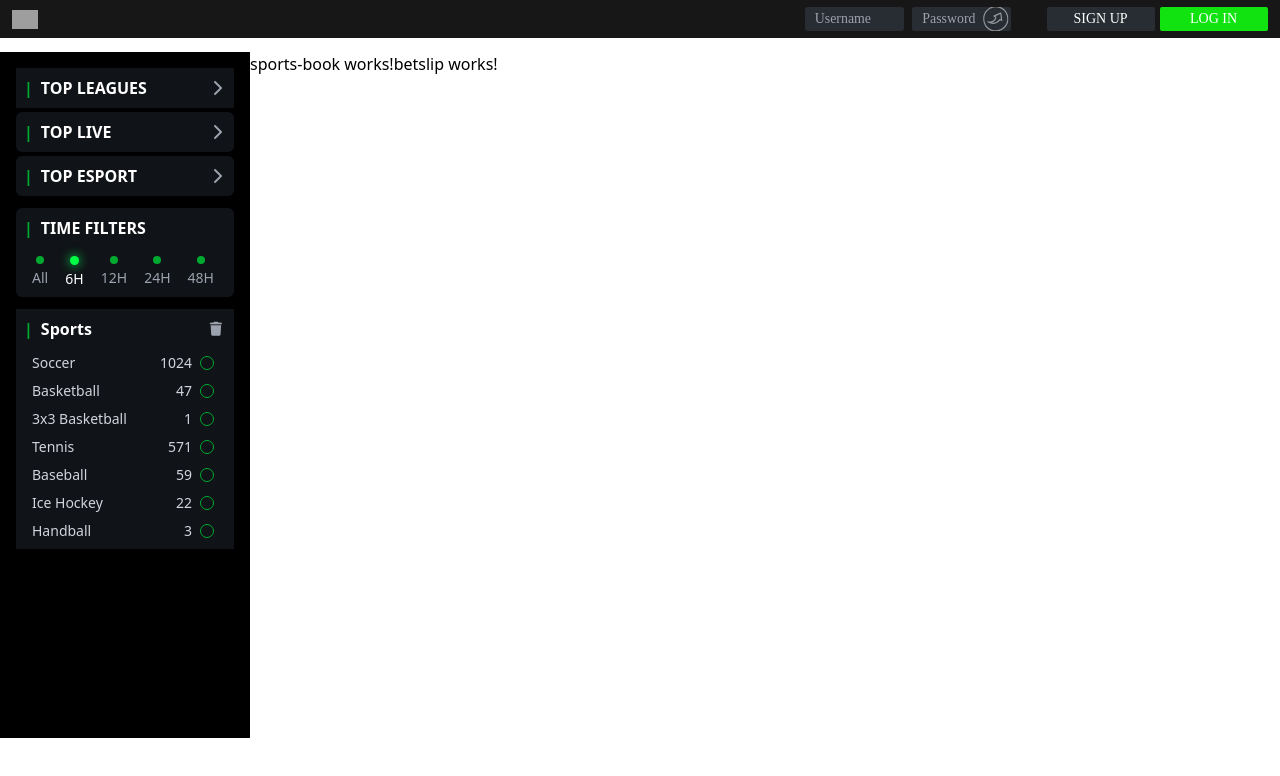
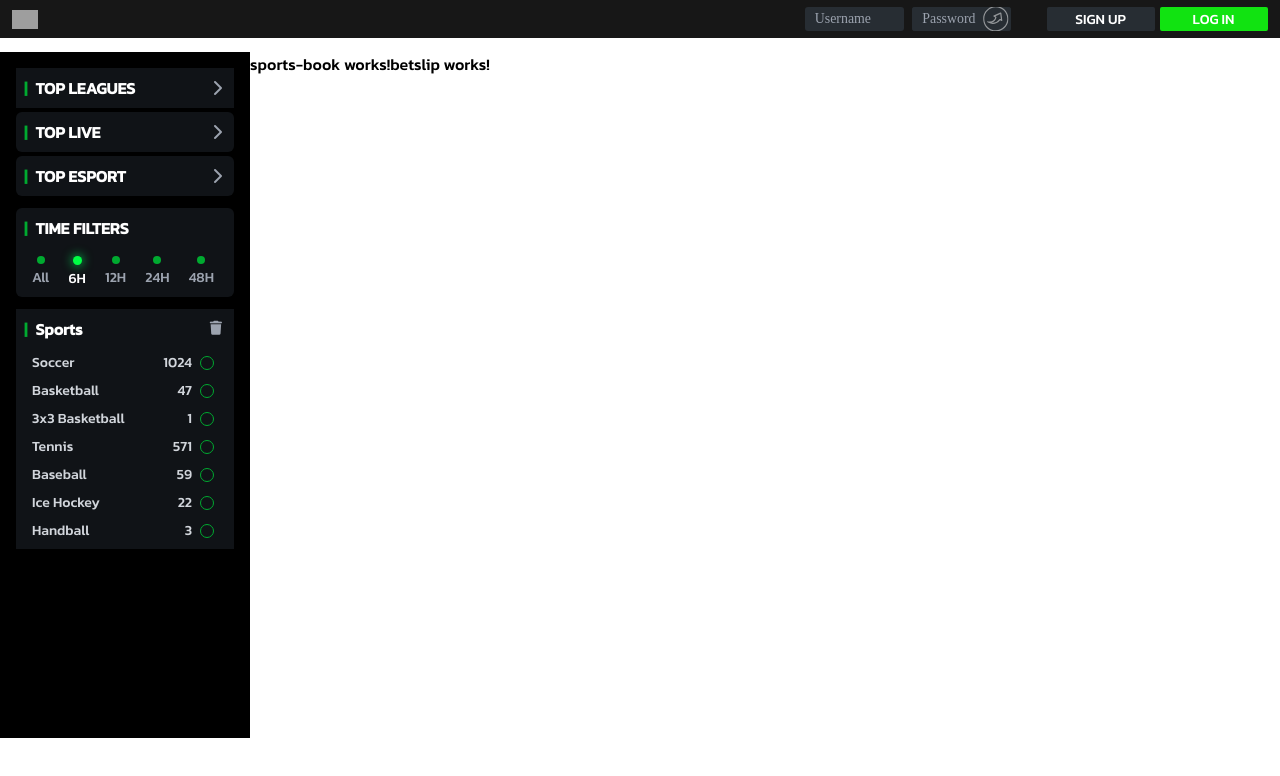
Before and after one commit to faizan99904/FlashExch, an Angular app: page / in a window 1280 px wide. Shown: the top 776 px of the page. Built offline with nearby package versions, Linux system fonts and the light colour scheme; grey boxes are pictures that could not be loaded.

Commit message:
add font

```diff
--- a/src/index.html
+++ b/src/index.html
@@ -8,6 +8,7 @@
   <meta name="viewport" content="width=device-width, initial-scale=1">
   <link rel="icon" type="image/x-icon" href="favicon.ico">
   <script src="https://kit.fontawesome.com/7cde5c0205.js" crossorigin="anonymous"></script>
+  <link href="https://fonts.googleapis.com/css2?family=Kanit:wght@500&display=swap" rel="stylesheet">
 </head>
 
 <body>
--- a/src/shared/header/header.component.css
+++ b/src/shared/header/header.component.css
@@ -62,7 +62,6 @@
   white-space: nowrap;
   text-align: center;
   border-radius: 2px;
-  font-family: Kanit-Medium;
   text-transform: uppercase;
   color: #fff;
 }
--- a/src/styles.css
+++ b/src/styles.css
@@ -1,3 +1,9 @@
 @tailwind base;
 @tailwind components;
 @tailwind utilities;
+
+
+
+body {
+    font-family: 'Kanit', sans-serif;
+  }
```
